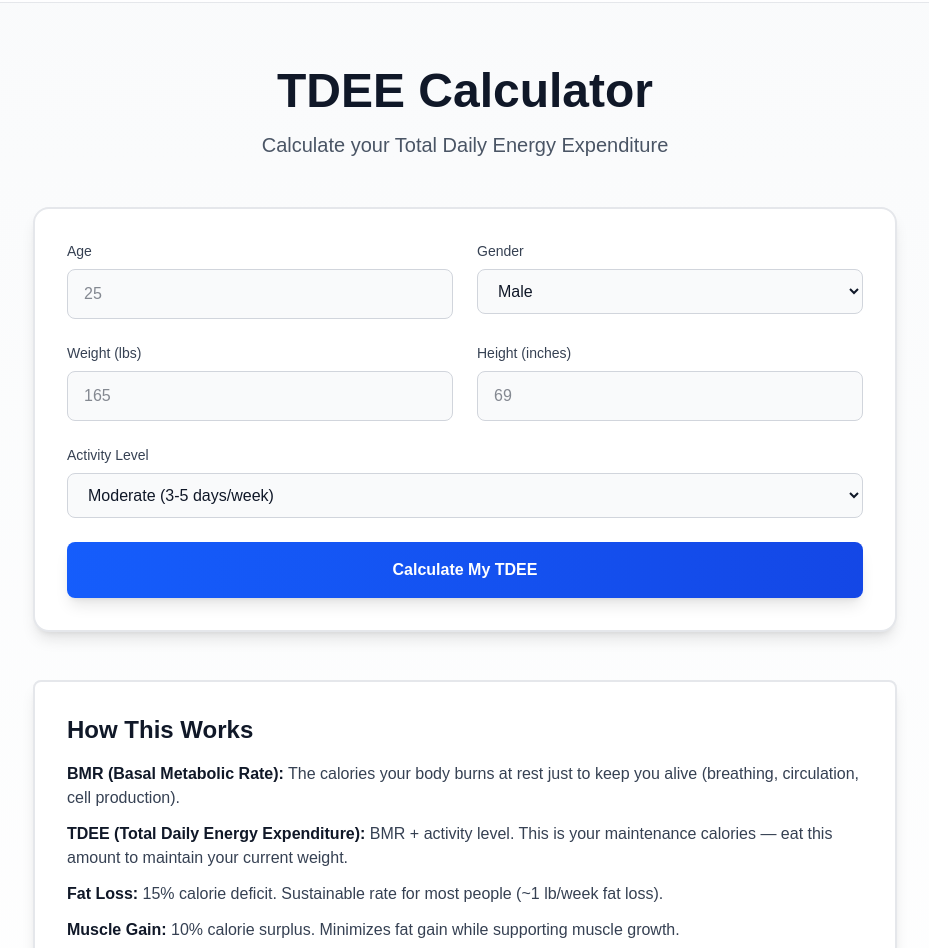
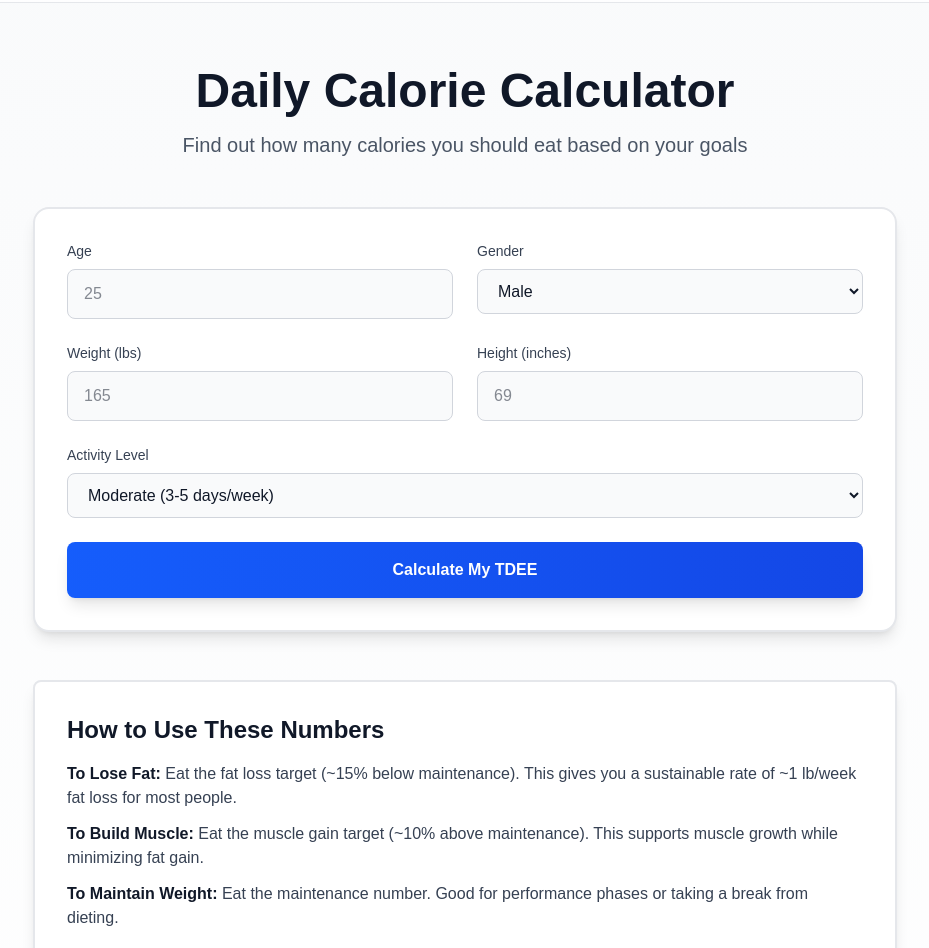
Before and after one commit to iandramirez94/cypress-training-site, a Next.js app: page /calculator in a window 1280 px wide. Shown: the part 80-1028 px from the top of the page, without its empty margins (175-1104 px from the left). Built offline with nearby package versions, Linux system fonts and the light colour scheme.

Commit message:
Reframe TDEE calculator as Daily Calorie Calculator (focus on targets people want)

```diff
--- a/app/calculator/page.tsx
+++ b/app/calculator/page.tsx
@@ -86,10 +86,10 @@ export default function TDEECalculator() {
       <main className="max-w-4xl mx-auto px-4 py-16">
         <div className="text-center mb-12">
           <h1 className="text-5xl font-bold text-gray-900 mb-4">
-            TDEE Calculator
+            Daily Calorie Calculator
           </h1>
           <p className="text-xl text-gray-600">
-            Calculate your Total Daily Energy Expenditure
+            Find out how many calories you should eat based on your goals
           </p>
         </div>
 
@@ -186,42 +186,49 @@ export default function TDEECalculator() {
               Your Daily Calorie Targets
             </h2>
 
-            {/* BMR */}
-            <div className="bg-gradient-to-br from-gray-50 to-white border-2 border-gray-200 rounded-lg p-6 text-center mb-6">
-              <p className="text-gray-600 text-sm mb-2">Basal Metabolic Rate (BMR)</p>
-              <p className="text-4xl font-bold text-gray-900 mb-2">{results.bmr}</p>
-              <p className="text-gray-500 text-sm">calories/day at rest</p>
-            </div>
-
-            {/* TDEE */}
-            <div className="bg-gradient-to-br from-blue-50 to-white border-2 border-blue-200 rounded-lg p-6 text-center mb-6">
-              <p className="text-gray-600 text-sm mb-2">Total Daily Energy Expenditure (TDEE)</p>
-              <p className="text-5xl font-bold text-blue-600 mb-2">{results.tdee}</p>
-              <p className="text-gray-500 text-sm">calories/day to maintain weight</p>
-            </div>
-
-            {/* Goal Targets */}
-            <div className="grid md:grid-cols-2 gap-6 mb-8">
+            {/* Goal Targets - Featured */}
+            <div className="grid md:grid-cols-2 gap-6 mb-6">
               <div className="bg-gradient-to-br from-red-50 to-white border-2 border-red-200 rounded-lg p-6 text-center">
-                <p className="text-gray-600 text-sm mb-2">Fat Loss (15% deficit)</p>
-                <p className="text-4xl font-bold text-red-600 mb-2">{results.cut}</p>
-                <p className="text-gray-500 text-sm">calories/day</p>
+                <p className="text-gray-700 font-semibold mb-2">To Lose Fat</p>
+                <p className="text-5xl font-bold text-red-600 mb-2">{results.cut}</p>
+                <p className="text-gray-500 text-sm">calories/day (15% deficit)</p>
               </div>
 
               <div className="bg-gradient-to-br from-green-50 to-white border-2 border-green-200 rounded-lg p-6 text-center">
-                <p className="text-gray-600 text-sm mb-2">Muscle Gain (10% surplus)</p>
-                <p className="text-4xl font-bold text-green-600 mb-2">{results.bulk}</p>
-                <p className="text-gray-500 text-sm">calories/day</p>
+                <p className="text-gray-700 font-semibold mb-2">To Build Muscle</p>
+                <p className="text-5xl font-bold text-green-600 mb-2">{results.bulk}</p>
+                <p className="text-gray-500 text-sm">calories/day (10% surplus)</p>
               </div>
             </div>
+
+            {/* TDEE - Secondary */}
+            <div className="bg-gradient-to-br from-blue-50 to-white border-2 border-blue-200 rounded-lg p-6 text-center mb-8">
+              <p className="text-gray-600 text-sm mb-2">To Maintain Weight</p>
+              <p className="text-4xl font-bold text-blue-600 mb-2">{results.tdee}</p>
+              <p className="text-gray-500 text-sm">calories/day (maintenance)</p>
+            </div>
+
+            {/* BMR - Technical Detail */}
+            <details className="mb-8">
+              <summary className="cursor-pointer text-gray-700 font-medium mb-4">Show technical breakdown</summary>
+              <div className="bg-gray-50 rounded-lg p-6 mt-4">
+                <div className="flex justify-between items-center">
+                  <div>
+                    <p className="text-sm text-gray-600 mb-1">Basal Metabolic Rate (BMR)</p>
+                    <p className="text-gray-500 text-xs">Calories burned at rest</p>
+                  </div>
+                  <p className="text-2xl font-bold text-gray-900">{results.bmr}</p>
+                </div>
+              </div>
+            </details>
 
             {/* CTA */}
             <div className="bg-gradient-to-r from-blue-50 to-blue-100 border-2 border-blue-300 rounded-lg p-6 text-center">
               <h3 className="text-2xl font-bold text-gray-900 mb-3">
-                Want a Complete Training & Nutrition Plan?
+                Need Help Hitting These Targets?
               </h3>
               <p className="text-gray-700 mb-6">
-                Get a personalized program with custom calorie targets, macro breakdowns, and progressive training built around your goals.
+                We'll build a custom meal plan, training program, and give you direct coaching support so you actually hit your numbers consistently.
               </p>
               <Link
                 href="/"
@@ -235,22 +242,22 @@ export default function TDEECalculator() {
 
         {/* How It Works */}
         <div className="mt-12 bg-white rounded-lg border-2 border-gray-200 shadow-lg p-8">
-          <h2 className="text-2xl font-bold text-gray-900 mb-4">How This Works</h2>
+          <h2 className="text-2xl font-bold text-gray-900 mb-4">How to Use These Numbers</h2>
           <div className="space-y-3 text-gray-700">
             <p>
-              <strong className="text-gray-900">BMR (Basal Metabolic Rate):</strong> The calories your body burns at rest just to keep you alive (breathing, circulation, cell production).
+              <strong className="text-gray-900">To Lose Fat:</strong> Eat the fat loss target (~15% below maintenance). This gives you a sustainable rate of ~1 lb/week fat loss for most people.
             </p>
             <p>
-              <strong className="text-gray-900">TDEE (Total Daily Energy Expenditure):</strong> BMR + activity level. This is your maintenance calories — eat this amount to maintain your current weight.
+              <strong className="text-gray-900">To Build Muscle:</strong> Eat the muscle gain target (~10% above maintenance). This supports muscle growth while minimizing fat gain.
             </p>
             <p>
-              <strong className="text-gray-900">Fat Loss:</strong> 15% calorie deficit. Sustainable rate for most people (~1 lb/week fat loss).
-            </p>
-            <p>
-              <strong className="text-gray-900">Muscle Gain:</strong> 10% calorie surplus. Minimizes fat gain while supporting muscle growth.
+              <strong className="text-gray-900">To Maintain Weight:</strong> Eat the maintenance number. Good for performance phases or taking a break from dieting.
             </p>
             <p className="text-sm text-gray-600 mt-4">
-              Note: These are starting points. Track your weight for 2-3 weeks and adjust if needed. Need help dialing it in? <Link href="/" className="text-blue-600 hover:underline font-medium">Work with us</Link>.
+              These are starting points based on your stats and activity level. Track your weight for 2-3 weeks and adjust by 100-200 calories if needed.
+            </p>
+            <p className="text-sm text-gray-600">
+              Need help hitting these targets consistently? <Link href="/" className="text-blue-600 hover:underline font-medium">Work with us</Link> — we'll build a custom meal plan and training program around your numbers.
             </p>
           </div>
         </div>
--- a/app/resources/page.tsx
+++ b/app/resources/page.tsx
@@ -19,16 +19,16 @@ export default function Resources() {
           <div className="border-2 border-blue-500 rounded-lg p-6 bg-gradient-to-br from-blue-50 to-white">
             <div className="flex items-center gap-2 mb-2">
               <span className="text-2xl">🔥</span>
-              <h2 className="text-2xl font-bold text-gray-900">TDEE Calculator</h2>
+              <h2 className="text-2xl font-bold text-gray-900">Daily Calorie Calculator</h2>
             </div>
             <p className="text-gray-600 mb-4">
-              Calculate your Total Daily Energy Expenditure and calorie targets for fat loss or muscle gain.
+              Find out how many calories you should eat to lose fat, build muscle, or maintain weight.
             </p>
             <Link
               href="/calculator"
               className="inline-block bg-blue-600 hover:bg-blue-700 text-white px-6 py-2 rounded-lg font-semibold transition-colors"
             >
-              Calculate TDEE →
+              Calculate Calories →
             </Link>
           </div>
 
```
